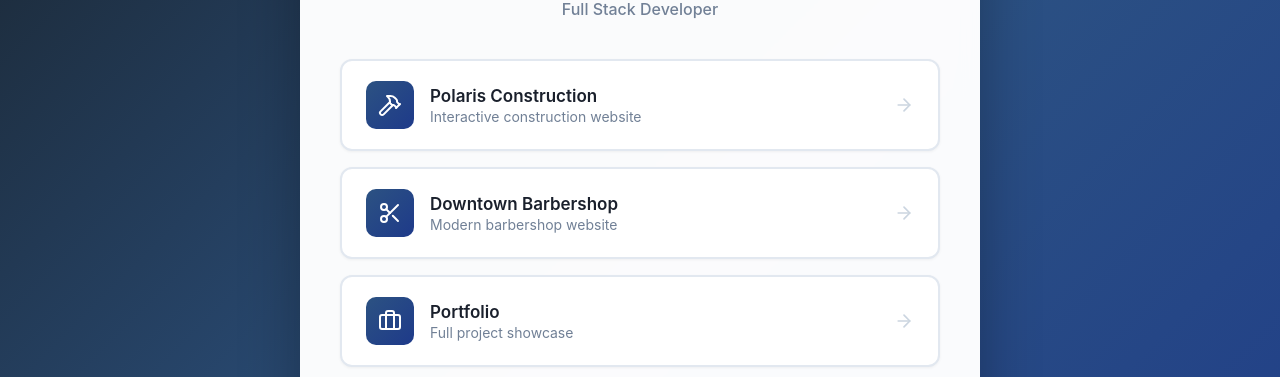
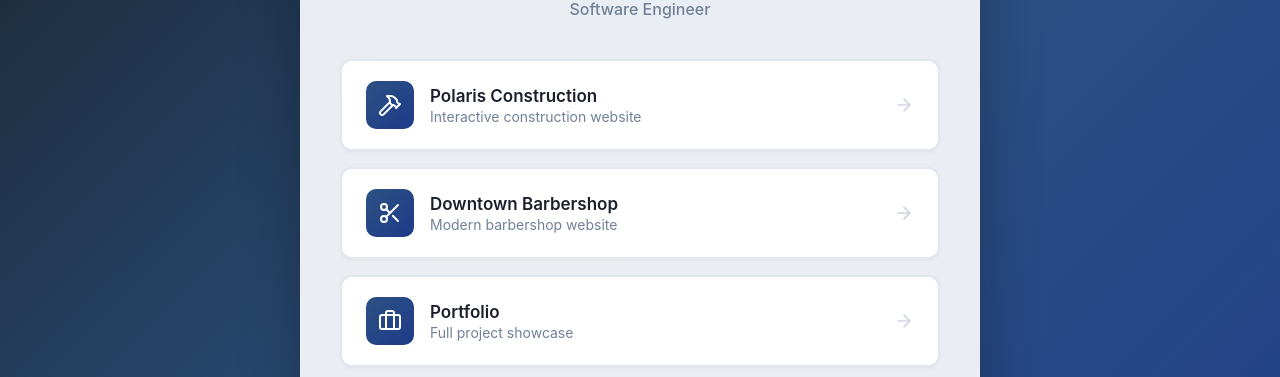
Before and after one commit to kyoriku/linktree, a plain HTML site: page index.html in a window 1280 px wide. Shown: the part 236-613 px from the top of the page. Drawn offline with nearby package versions, Linux system fonts and the light colour scheme.

Commit message:
update site branding and SEO optimization

```diff
--- a/index.html
+++ b/index.html
@@ -4,7 +4,34 @@
 <head>
   <meta charset="UTF-8">
   <meta name="viewport" content="width=device-width, initial-scale=1.0">
-  <title>kyoriku - Full Stack Developer</title>
+  <title>kyoriku - Software Engineer</title>
+
+  <!-- SEO Meta Tags -->
+  <meta name="description" content="Software Engineer specializing in full stack web development and automation. Check out my portfolio, projects, and get in touch.">
+  <meta name="author" content="Austin Graham">
+  <meta name="keywords" content="software engineer, full stack developer, web developer, portfolio, kyoriku, Austin Graham">
+
+  <!-- Open Graph / Facebook -->
+  <meta property="og:type" content="website">
+  <meta property="og:url" content="https://kyoriku.dev/">
+  <meta property="og:title" content="kyoriku - Software Engineer">
+  <meta property="og:description" content="Software Engineer specializing in full stack web development and automation. Check out my portfolio and projects.">
+  <meta property="og:image" content="https://kyoriku.dev/images/og-image.jpg">
+
+  <!-- Twitter -->
+  <meta property="twitter:card" content="summary_large_image">
+  <meta property="twitter:url" content="https://kyoriku.dev/">
+  <meta property="twitter:title" content="kyoriku - Software Engineer">
+  <meta property="twitter:description" content="Software Engineer specializing in full stack web development and automation. Check out my portfolio and projects.">
+  <meta property="twitter:image" content="https://kyoriku.dev/images/og-image.jpg">
+
+  <!-- Favicons -->
+  <link rel="icon" type="image/png" sizes="16x16" href="/favicon/favicon-16x16.png">
+  <link rel="icon" type="image/png" sizes="32x32" href="/favicon/favicon-32x32.png">
+  <link rel="apple-touch-icon" sizes="180x180" href="/favicon/apple-touch-icon.png">
+  <link rel="icon" type="image/png" sizes="512x512" href="/favicon/android-chrome-512x512.png">
+  <link rel="icon" type="image/svg+xml" href="/favicon/favicon.svg">
+
   <style>
     * {
       margin: 0;
@@ -41,7 +68,7 @@
     }
 
     .card {
-      background: rgba(255, 255, 255, 0.98);
+      background: rgba(245, 247, 250, 0.95);
       backdrop-filter: blur(10px);
       border-radius: 24px;
       padding: 48px 40px;
@@ -236,7 +263,7 @@
             style="width: 100%; height: 100%; object-fit: cover; border-radius: 50%;">
         </div>
         <h1>kyoriku</h1>
-        <p>Full Stack Developer</p>
+        <p>Software Engineer</p>
       </div>
 
       <div class="links">
```
Also changed, not shown: favicon/android-chrome-512x512.png (added), favicon/apple-touch-icon.png (added), favicon/favicon-16x16.png (added), favicon/favicon-32x32.png (added), favicon/favicon.svg (added), images/og-image.jpg (added), 1 other file.
